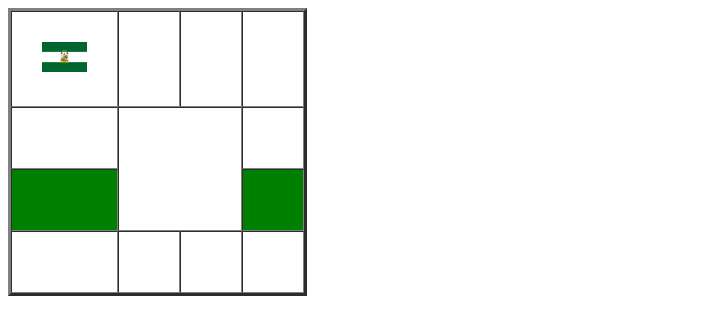
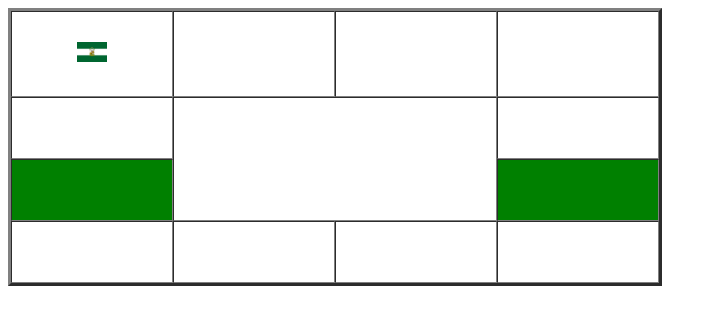
Before and after one commit to jferagu48/1-DAM_2026_2027, a plain HTML site: page Lenguaje de Marcas/Ejercicios/examen 1/Pagina1.html in a window 1280 px wide. Shown: the whole page, without its empty margins (0-717 px from the left). Drawn offline with Linux system fonts and the light colour scheme.

Commit message:
examen por preparar

```diff
--- a/Lenguaje de Marcas/Ejercicios/examen 1/Pagina1.html
+++ b/Lenguaje de Marcas/Ejercicios/examen 1/Pagina1.html
@@ -9,10 +9,10 @@
     <table border="3" cellspacing="0" cellpadding="30">
         <thead>
             <tr>
-                <th><img src="Imagenes/Bandera_de_Andalucia.svg.png" height="30"></th>
-                <th></th>
-                <th></th>
-                <th></th>
+                <th width="100"><img src="Imagenes/Bandera_de_Andalucia.svg.png" width="30" ></th>
+                <th width="100"></th>
+                <th width="100"></th>
+                <th width="100"></th>
             </tr>
         </thead>
         <tbody>
```
